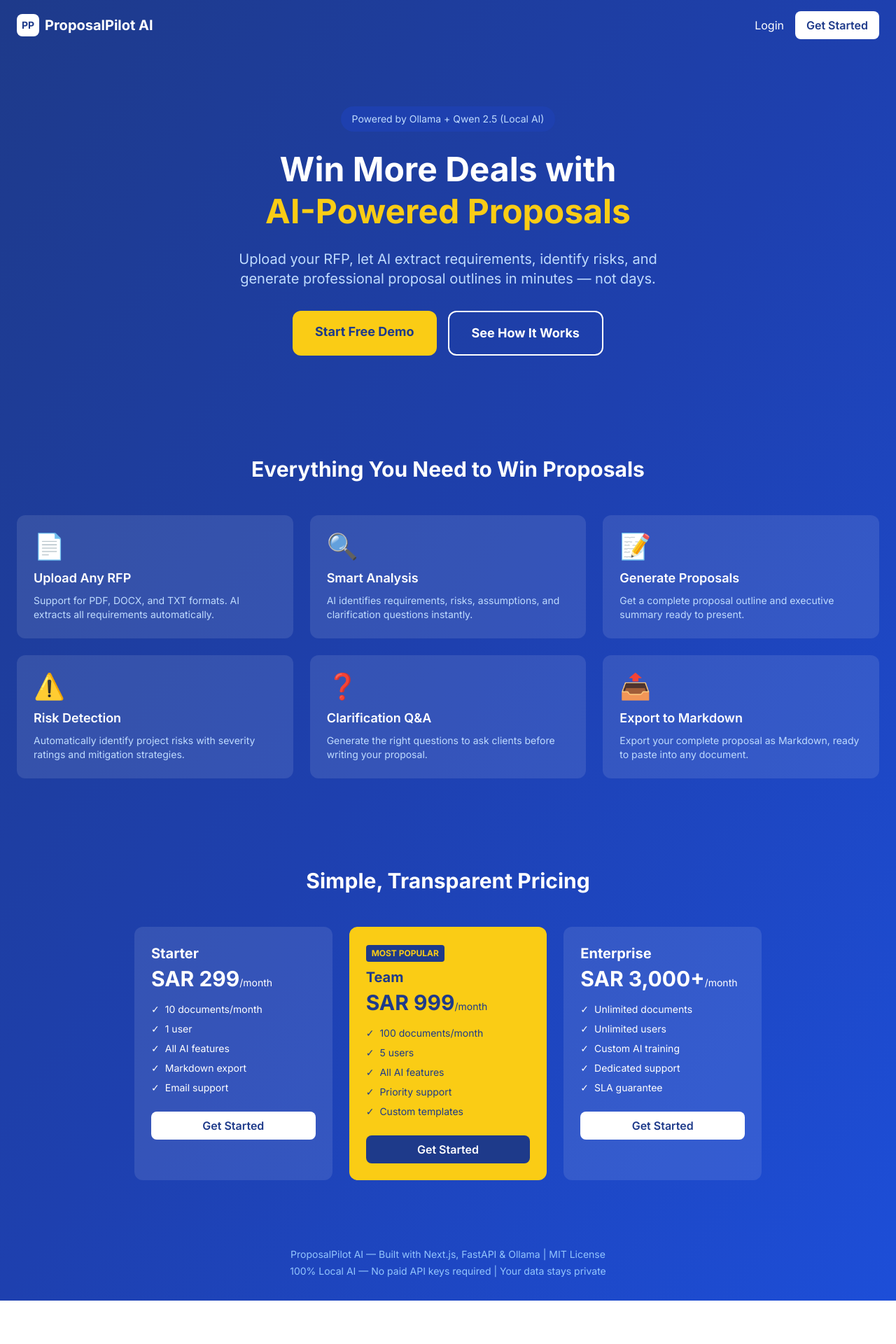
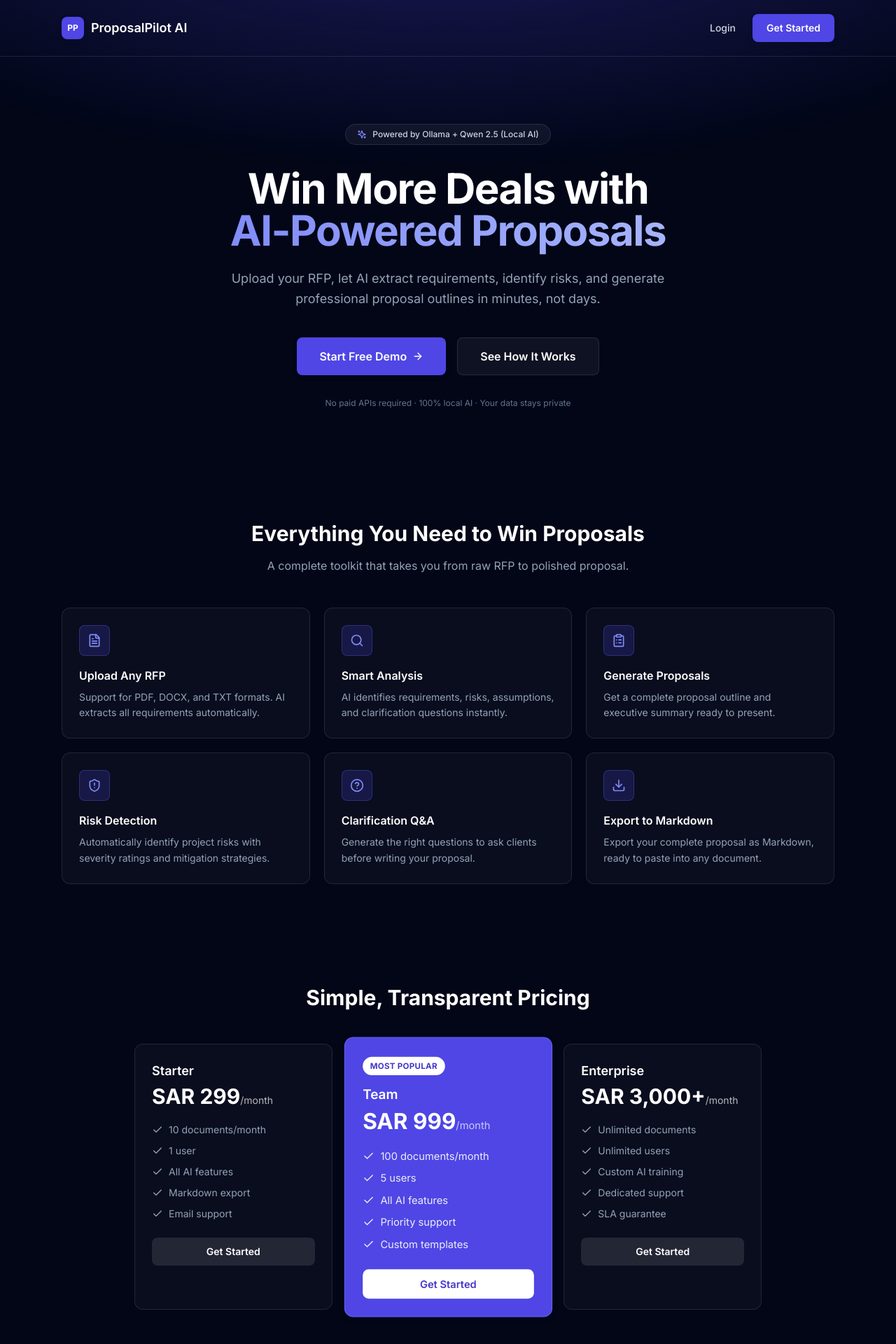
Before and after one commit to majaber1/proposalpilot-ai, a Next.js app in the folder frontend/: page / in a window 1280 px wide. Shown: the top 1920 px of the page at 70% size. Before the commit the page ends 1858 px from the top, so only its background shows below. Built offline with nearby package versions, Linux system fonts and the light colour scheme.

Commit message:
Refactor LandingPage component with new features and layout

```diff
--- a/frontend/app/page.tsx
+++ b/frontend/app/page.tsx
@@ -1,93 +1,111 @@
 import Link from 'next/link';
+import { FileText, Search, ClipboardList, ShieldAlert, HelpCircle, Download, ArrowRight, Sparkles, Check } from 'lucide-react';
+
+const features = [
+  { icon: FileText, title: 'Upload Any RFP', desc: 'Support for PDF, DOCX, and TXT formats. AI extracts all requirements automatically.' },
+  { icon: Search, title: 'Smart Analysis', desc: 'AI identifies requirements, risks, assumptions, and clarification questions instantly.' },
+  { icon: ClipboardList, title: 'Generate Proposals', desc: 'Get a complete proposal outline and executive summary ready to present.' },
+  { icon: ShieldAlert, title: 'Risk Detection', desc: 'Automatically identify project risks with severity ratings and mitigation strategies.' },
+  { icon: HelpCircle, title: 'Clarification Q&A', desc: 'Generate the right questions to ask clients before writing your proposal.' },
+  { icon: Download, title: 'Export to Markdown', desc: 'Export your complete proposal as Markdown, ready to paste into any document.' },
+];
+
+const plans = [
+  { name: 'Starter', price: 'SAR 299', period: '/month', features: ['10 documents/month', '1 user', 'All AI features', 'Markdown export', 'Email support'] },
+  { name: 'Team', price: 'SAR 999', period: '/month', features: ['100 documents/month', '5 users', 'All AI features', 'Priority support', 'Custom templates'], popular: true },
+  { name: 'Enterprise', price: 'SAR 3,000+', period: '/month', features: ['Unlimited documents', 'Unlimited users', 'Custom AI training', 'Dedicated support', 'SLA guarantee'] },
+];
 
 export default function LandingPage() {
   return (
-    <div className="min-h-screen bg-gradient-to-br from-blue-900 via-blue-800 to-blue-700">
-      {/* Navigation */}
-      <nav className="container mx-auto px-6 py-4 flex justify-between items-center">
-        <div className="flex items-center space-x-2">
-          <div className="w-8 h-8 bg-white rounded-lg flex items-center justify-center">
-            <span className="text-blue-900 font-bold text-sm">PP</span>
+    <div className="min-h-screen bg-slate-950">
+      <div className="pointer-events-none fixed inset-0 bg-[radial-gradient(ellipse_80%_50%_at_50%_-20%,rgba(79,70,229,0.35),rgba(255,255,255,0))]" />
+
+      <nav className="relative border-b border-white/10">
+        <div className="max-w-6xl mx-auto px-6 py-5 flex justify-between items-center">
+          <div className="flex items-center space-x-2.5">
+            <div className="w-8 h-8 bg-brand-600 rounded-lg flex items-center justify-center shadow-soft">
+              <span className="text-white font-bold text-xs">PP</span>
             </div>
-          <span className="text-white font-bold text-xl">ProposalPilot AI</span>
+            <span className="text-white font-semibold text-lg">ProposalPilot AI</span>
           </div>
-        <div className="flex items-center space-x-4">
-          <Link href="/login" className="text-white hover:text-blue-200 transition">
+          <div className="flex items-center gap-3">
+            <Link href="/login" className="text-slate-300 hover:text-white transition text-sm font-medium px-3 py-2">
               Login
             </Link>
-          <Link href="/login" className="bg-white text-blue-900 px-4 py-2 rounded-lg font-semibold hover:bg-blue-50 transition">
+            <Link href="/login" className="btn-primary">
               Get Started
             </Link>
           </div>
+        </div>
       </nav>
 
-      {/* Hero Section */}
-      <div className="container mx-auto px-6 py-20 text-center">
-        <div className="inline-flex items-center bg-blue-800 rounded-full px-4 py-2 mb-6">
-          <span className="text-blue-200 text-sm">Powered by Ollama + Qwen 2.5 (Local AI)</span>
+      <div className="relative max-w-6xl mx-auto px-6 py-24 text-center">
+        <div className="inline-flex items-center gap-2 bg-white/5 border border-white/10 rounded-full px-4 py-1.5 mb-8">
+          <Sparkles className="w-3.5 h-3.5 text-brand-400" />
+          <span className="text-slate-300 text-xs font-medium">Powered by Ollama + Qwen 2.5 (Local AI)</span>
         </div>
-        <h1 className="text-5xl font-bold text-white mb-6 leading-tight">
+        <h1 className="text-5xl sm:text-6xl font-bold text-white mb-6 leading-tight tracking-tight">
           Win More Deals with<br />
-          <span className="text-yellow-400">AI-Powered Proposals</span>
+          <span className="bg-gradient-to-r from-brand-400 to-indigo-300 bg-clip-text text-transparent">AI-Powered Proposals</span>
         </h1>
-        <p className="text-xl text-blue-200 mb-8 max-w-2xl mx-auto">
+        <p className="text-lg text-slate-400 mb-10 max-w-2xl mx-auto leading-relaxed">
           Upload your RFP, let AI extract requirements, identify risks, and generate
-          professional proposal outlines in minutes — not days.
+          professional proposal outlines in minutes, not days.
         </p>
-        <div className="flex justify-center gap-4">
-          <Link href="/login"
-            className="bg-yellow-400 text-blue-900 px-8 py-4 rounded-xl font-bold text-lg hover:bg-yellow-300 transition">
+        <div className="flex flex-col sm:flex-row justify-center gap-4">
+          <Link href="/login" className="btn-primary px-8 py-3.5 text-base">
             Start Free Demo
+            <ArrowRight className="w-4 h-4" />
           </Link>
-          <a href="#features"
-            className="border-2 border-white text-white px-8 py-4 rounded-xl font-bold text-lg hover:bg-white hover:text-blue-900 transition">
+          <a href="#features" className="btn px-8 py-3.5 text-base bg-white/5 text-white border border-white/10 hover:bg-white/10">
             See How It Works
           </a>
         </div>
+        <p className="mt-8 text-slate-500 text-xs">No paid APIs required &middot; 100% local AI &middot; Your data stays private</p>
       </div>
 
-      {/* Features Grid */}
-      <div id="features" className="container mx-auto px-6 py-16">
-        <h2 className="text-3xl font-bold text-white text-center mb-12">Everything You Need to Win Proposals</h2>
-        <div className="grid grid-cols-1 md:grid-cols-3 gap-6">
-          {[
-            { icon: "📄", title: "Upload Any RFP", desc: "Support for PDF, DOCX, and TXT formats. AI extracts all requirements automatically." },
-            { icon: "🔍", title: "Smart Analysis", desc: "AI identifies requirements, risks, assumptions, and clarification questions instantly." },
-            { icon: "📝", title: "Generate Proposals", desc: "Get a complete proposal outline and executive summary ready to present." },
-            { icon: "⚠️", title: "Risk Detection", desc: "Automatically identify project risks with severity ratings and mitigation strategies." },
-            { icon: "❓", title: "Clarification Q&A", desc: "Generate the right questions to ask clients before writing your proposal." },
-            { icon: "📤", title: "Export to Markdown", desc: "Export your complete proposal as Markdown, ready to paste into any document." },
-          ].map((feature, i) => (
-            <div key={i} className="bg-white bg-opacity-10 rounded-xl p-6 text-white">
-              <div className="text-4xl mb-3">{feature.icon}</div>
-              <h3 className="text-lg font-semibold mb-2">{feature.title}</h3>
-              <p className="text-blue-200 text-sm">{feature.desc}</p>
+      <div id="features" className="relative max-w-6xl mx-auto px-6 py-16">
+        <h2 className="text-3xl font-bold text-white text-center mb-4">Everything You Need to Win Proposals</h2>
+        <p className="text-slate-400 text-center mb-12 max-w-xl mx-auto">A complete toolkit that takes you from raw RFP to polished proposal.</p>
+        <div className="grid grid-cols-1 md:grid-cols-3 gap-5">
+          {features.map((feature, i) => {
+            const Icon = feature.icon;
+            return (
+              <div key={i} className="bg-white/[0.03] border border-white/10 rounded-xl p-6 hover:bg-white/[0.06] transition-colors">
+                <div className="w-11 h-11 bg-brand-600/20 border border-brand-500/30 rounded-lg flex items-center justify-center mb-4">
+                  <Icon className="w-5 h-5 text-brand-400" />
                 </div>
-          ))}
+                <h3 className="text-base font-semibold text-white mb-2">{feature.title}</h3>
+                <p className="text-slate-400 text-sm leading-relaxed">{feature.desc}</p>
+              </div>
+            );
+          })}
         </div>
       </div>
 
-      {/* Pricing */}
-      <div className="container mx-auto px-6 py-16">
+      <div className="relative max-w-6xl mx-auto px-6 py-20">
         <h2 className="text-3xl font-bold text-white text-center mb-12">Simple, Transparent Pricing</h2>
         <div className="grid grid-cols-1 md:grid-cols-3 gap-6 max-w-4xl mx-auto">
-          {[
-            { name: "Starter", price: "SAR 299", period: "/month", features: ["10 documents/month", "1 user", "All AI features", "Markdown export", "Email support"] },
-            { name: "Team", price: "SAR 999", period: "/month", features: ["100 documents/month", "5 users", "All AI features", "Priority support", "Custom templates"], popular: true },
-            { name: "Enterprise", price: "SAR 3,000+", period: "/month", features: ["Unlimited documents", "Unlimited users", "Custom AI training", "Dedicated support", "SLA guarantee"] },
-          ].map((plan, i) => (
-            <div key={i} className={`rounded-xl p-6 ${plan.popular ? 'bg-yellow-400 text-blue-900' : 'bg-white bg-opacity-10 text-white'}`}>
-              {plan.popular && <div className="text-xs font-bold mb-2 bg-blue-900 text-yellow-400 inline-block px-2 py-1 rounded">MOST POPULAR</div>}
-              <h3 className="text-xl font-bold mb-1">{plan.name}</h3>
-              <div className="text-3xl font-bold mb-4">{plan.price}<span className="text-sm font-normal">{plan.period}</span></div>
-              <ul className="space-y-2 mb-6">
+          {plans.map((plan, i) => (
+            <div key={i} className={`rounded-xl p-6 border ${plan.popular ? 'bg-brand-600 border-brand-500 shadow-soft scale-105' : 'bg-white/[0.03] border-white/10'}`}>
+              {plan.popular && (
+                <div className="text-[11px] font-bold mb-3 bg-white text-brand-700 inline-block px-2.5 py-1 rounded-full tracking-wide">
+                  MOST POPULAR
+                </div>
+              )}
+              <h3 className={`text-lg font-semibold mb-1 ${plan.popular ? 'text-white' : 'text-white'}`}>{plan.name}</h3>
+              <div className={`text-3xl font-bold mb-5 ${plan.popular ? 'text-white' : 'text-white'}`}>
+                {plan.price}<span className="text-sm font-normal opacity-70">{plan.period}</span>
+              </div>
+              <ul className="space-y-2.5 mb-6">
                 {plan.features.map((f, j) => (
-                  <li key={j} className="flex items-center gap-2 text-sm">
-                    <span>✓</span>{f}
+                  <li key={j} className={`flex items-center gap-2 text-sm ${plan.popular ? 'text-white/90' : 'text-slate-400'}`}>
+                    <Check className="w-4 h-4 shrink-0" />{f}
                   </li>
                 ))}
               </ul>
-              <Link href="/login" className={`block text-center py-2 rounded-lg font-semibold ${plan.popular ? 'bg-blue-900 text-white hover:bg-blue-800' : 'bg-white text-blue-900 hover:bg-blue-50'} transition`}>
+              <Link href="/login" className={`block text-center py-2.5 rounded-lg font-semibold text-sm transition ${plan.popular ? 'bg-white text-brand-700 hover:bg-slate-100' : 'bg-white/10 text-white hover:bg-white/20'}`}>
                 Get Started
               </Link>
             </div>
@@ -95,10 +113,11 @@ export default function LandingPage() {
         </div>
       </div>
 
-      {/* Footer */}
-      <footer className="container mx-auto px-6 py-8 text-center text-blue-300 text-sm">
-        <p>ProposalPilot AI — Built with Next.js, FastAPI & Ollama | MIT License</p>
-        <p className="mt-1">100% Local AI — No paid API keys required | Your data stays private</p>
+      <footer className="relative border-t border-white/10">
+        <div className="max-w-6xl mx-auto px-6 py-10 text-center text-slate-500 text-sm">
+          <p>ProposalPilot AI, built with Next.js, FastAPI &amp; Ollama. MIT License</p>
+          <p className="mt-1">100% Local AI, no paid API keys required. Your data stays private.</p>
+        </div>
       </footer>
     </div>
   );
```
Lines whose indentation alone changed are shown as unchanged.
